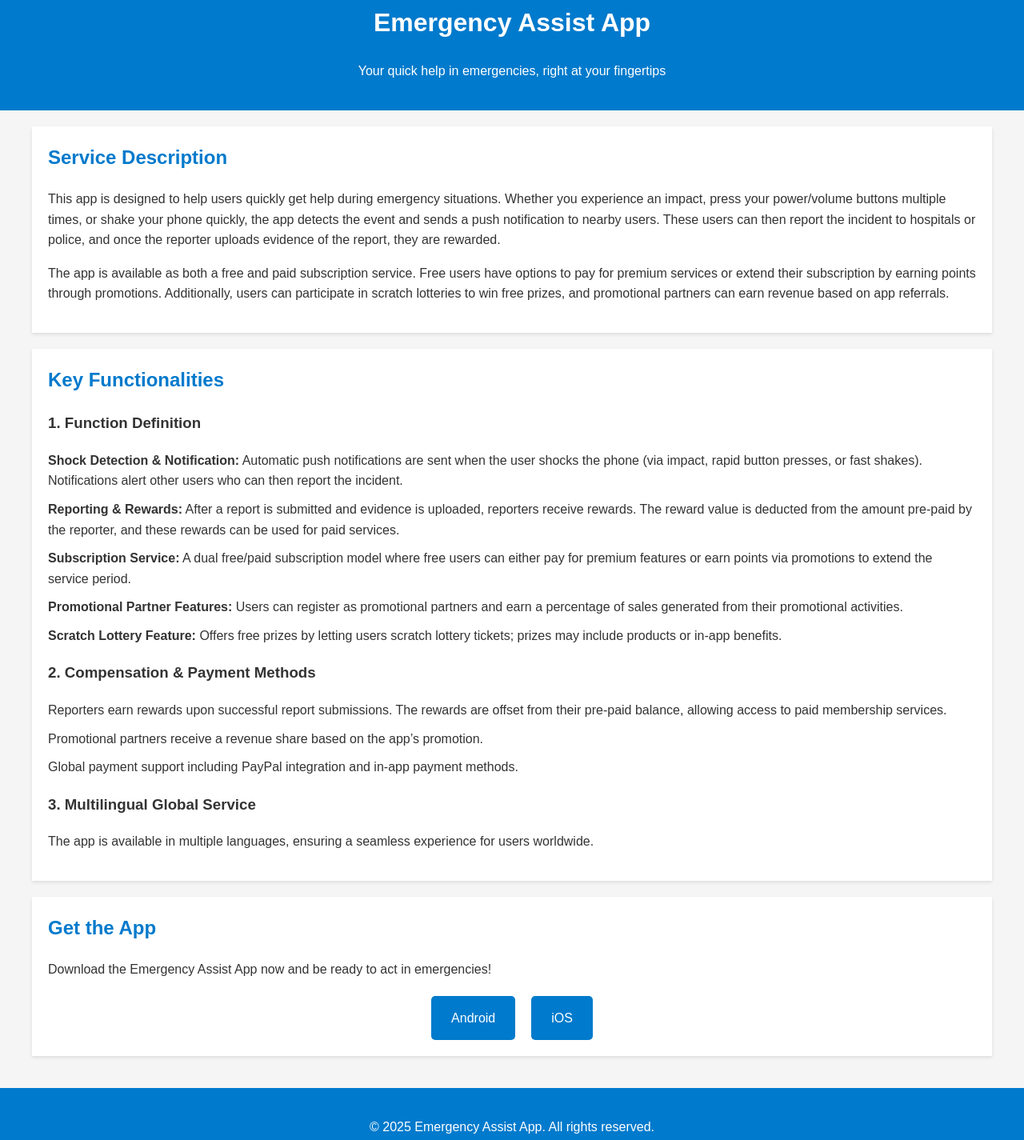
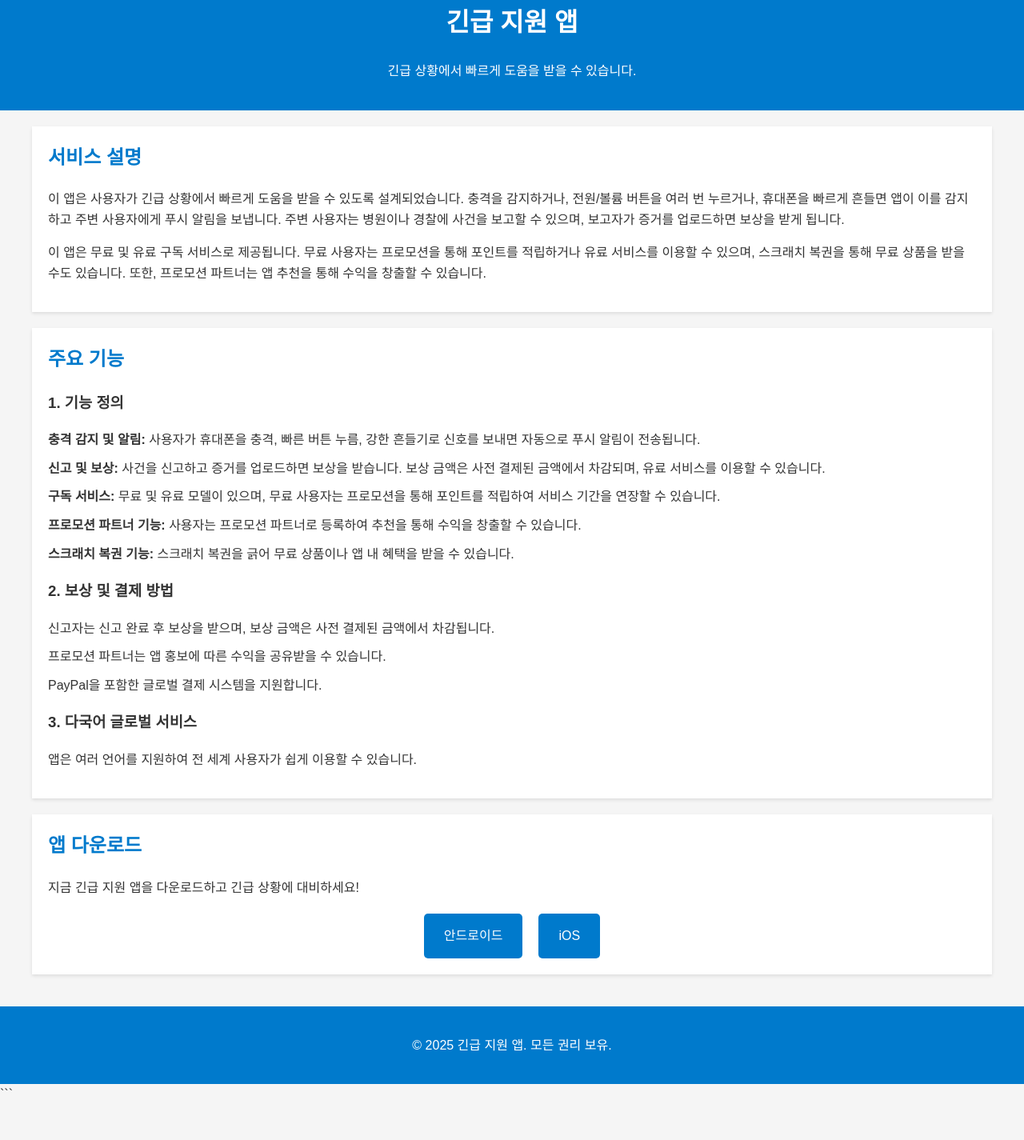
Before and after one commit to Mainatonny/intro-interface, a plain HTML site: page index.html in a window 1280 px wide. Shown: the part 38-1463 px from the top of the page at 80% size. After the commit the page ends 1419 px from the top, so only its background shows below. Drawn offline with Linux system fonts and the light colour scheme.

Commit message:
Updated intro interface

````diff
--- a/index.html
+++ b/index.html
@@ -1,9 +1,9 @@
 <!DOCTYPE html>
-<html lang="en">
+<html lang="ko">
 <head>
   <meta charset="UTF-8">
   <meta name="viewport" content="width=device-width, initial-scale=1">
-  <title>Emergency Assist App</title>
+  <title>긴급 지원 앱</title>
   <style>
     body {
       font-family: Arial, sans-serif;
@@ -59,79 +59,54 @@
     li {
       margin-bottom: 10px;
     }
-    .code-box {
-      background: #eee;
-      border: 1px solid #ccc;
-      padding: 10px;
-      overflow-x: auto;
-    }
   </style>
 </head>
 <body>
   <header>
-    <h1>Emergency Assist App</h1>
-    <p>Your quick help in emergencies, right at your fingertips</p>
+    <h1>긴급 지원 앱</h1>
+    <p>긴급 상황에서 빠르게 도움을 받을 수 있습니다.</p>
   </header>
 
   <div class="container">
-    <!-- Service Description -->
     <section id="service-description">
-      <h2>Service Description</h2>
-      <p>This app is designed to help users quickly get help during emergency situations. Whether you experience an impact, press your power/volume buttons multiple times, or shake your phone quickly, the app detects the event and sends a push notification to nearby users. These users can then report the incident to hospitals or police, and once the reporter uploads evidence of the report, they are rewarded.</p>
-      <p>The app is available as both a free and paid subscription service. Free users have options to pay for premium services or extend their subscription by earning points through promotions. Additionally, users can participate in scratch lotteries to win free prizes, and promotional partners can earn revenue based on app referrals.</p>
+      <h2>서비스 설명</h2>
+      <p>이 앱은 사용자가 긴급 상황에서 빠르게 도움을 받을 수 있도록 설계되었습니다. 충격을 감지하거나, 전원/볼륨 버튼을 여러 번 누르거나, 휴대폰을 빠르게 흔들면 앱이 이를 감지하고 주변 사용자에게 푸시 알림을 보냅니다. 주변 사용자는 병원이나 경찰에 사건을 보고할 수 있으며, 보고자가 증거를 업로드하면 보상을 받게 됩니다.</p>
+      <p>이 앱은 무료 및 유료 구독 서비스로 제공됩니다. 무료 사용자는 프로모션을 통해 포인트를 적립하거나 유료 서비스를 이용할 수 있으며, 스크래치 복권을 통해 무료 상품을 받을 수도 있습니다. 또한, 프로모션 파트너는 앱 추천을 통해 수익을 창출할 수 있습니다.</p>
     </section>
 
-    <!-- Functionalities -->
     <section id="functionalities">
-      <h2>Key Functionalities</h2>
-      <h3>1. Function Definition</h3>
+      <h2>주요 기능</h2>
+      <h3>1. 기능 정의</h3>
       <ul>
-        <li>
-          <strong>Shock Detection & Notification:</strong> Automatic push notifications are sent when the user shocks the phone (via impact, rapid button presses, or fast shakes). Notifications alert other users who can then report the incident.
-        </li>
-        <li>
-          <strong>Reporting & Rewards:</strong> After a report is submitted and evidence is uploaded, reporters receive rewards. The reward value is deducted from the amount pre-paid by the reporter, and these rewards can be used for paid services.
-        </li>
-        <li>
-          <strong>Subscription Service:</strong> A dual free/paid subscription model where free users can either pay for premium features or earn points via promotions to extend the service period.
-        </li>
-        <li>
-          <strong>Promotional Partner Features:</strong> Users can register as promotional partners and earn a percentage of sales generated from their promotional activities.
-        </li>
-        <li>
-          <strong>Scratch Lottery Feature:</strong> Offers free prizes by letting users scratch lottery tickets; prizes may include products or in-app benefits.
-        </li>
+        <li><strong>충격 감지 및 알림:</strong> 사용자가 휴대폰을 충격, 빠른 버튼 누름, 강한 흔들기로 신호를 보내면 자동으로 푸시 알림이 전송됩니다.</li>
+        <li><strong>신고 및 보상:</strong> 사건을 신고하고 증거를 업로드하면 보상을 받습니다. 보상 금액은 사전 결제된 금액에서 차감되며, 유료 서비스를 이용할 수 있습니다.</li>
+        <li><strong>구독 서비스:</strong> 무료 및 유료 모델이 있으며, 무료 사용자는 프로모션을 통해 포인트를 적립하여 서비스 기간을 연장할 수 있습니다.</li>
+        <li><strong>프로모션 파트너 기능:</strong> 사용자는 프로모션 파트너로 등록하여 추천을 통해 수익을 창출할 수 있습니다.</li>
+        <li><strong>스크래치 복권 기능:</strong> 스크래치 복권을 긁어 무료 상품이나 앱 내 혜택을 받을 수 있습니다.</li>
       </ul>
-      <h3>2. Compensation & Payment Methods</h3>
+      <h3>2. 보상 및 결제 방법</h3>
       <ul>
-        <li>
-          Reporters earn rewards upon successful report submissions. The rewards are offset from their pre-paid balance, allowing access to paid membership services.
-        </li>
-        <li>
-          Promotional partners receive a revenue share based on the app’s promotion.
-        </li>
-        <li>
-          Global payment support including PayPal integration and in-app payment methods.
-        </li>
+        <li>신고자는 신고 완료 후 보상을 받으며, 보상 금액은 사전 결제된 금액에서 차감됩니다.</li>
+        <li>프로모션 파트너는 앱 홍보에 따른 수익을 공유받을 수 있습니다.</li>
+        <li>PayPal을 포함한 글로벌 결제 시스템을 지원합니다.</li>
       </ul>
-      <h3>3. Multilingual Global Service</h3>
-      <p>The app is available in multiple languages, ensuring a seamless experience for users worldwide.</p>
+      <h3>3. 다국어 글로벌 서비스</h3>
+      <p>앱은 여러 언어를 지원하여 전 세계 사용자가 쉽게 이용할 수 있습니다.</p>
     </section>
 
-
-    <!-- Android and iOS Download Links -->
     <section id="download">
-      <h2>Get the App</h2>
-      <p>Download the Emergency Assist App now and be ready to act in emergencies!</p>
+      <h2>앱 다운로드</h2>
+      <p>지금 긴급 지원 앱을 다운로드하고 긴급 상황에 대비하세요!</p>
       <div class="download-links">
-        <a href="https://play.google.com/store/apps/details?id=your.app.id" target="_blank">Android</a>
+        <a href="https://play.google.com/store/apps/details?id=your.app.id" target="_blank">안드로이드</a>
         <a href="https://apps.apple.com/app/idYourAppId" target="_blank">iOS</a>
       </div>
     </section>
   </div>
 
   <footer style="text-align:center; padding: 20px; background: #007acc; color: #fff;">
-    <p>&copy; 2025 Emergency Assist App. All rights reserved.</p>
+    <p>&copy; 2025 긴급 지원 앱. 모든 권리 보유.</p>
   </footer>
 </body>
 </html>
+```
````
